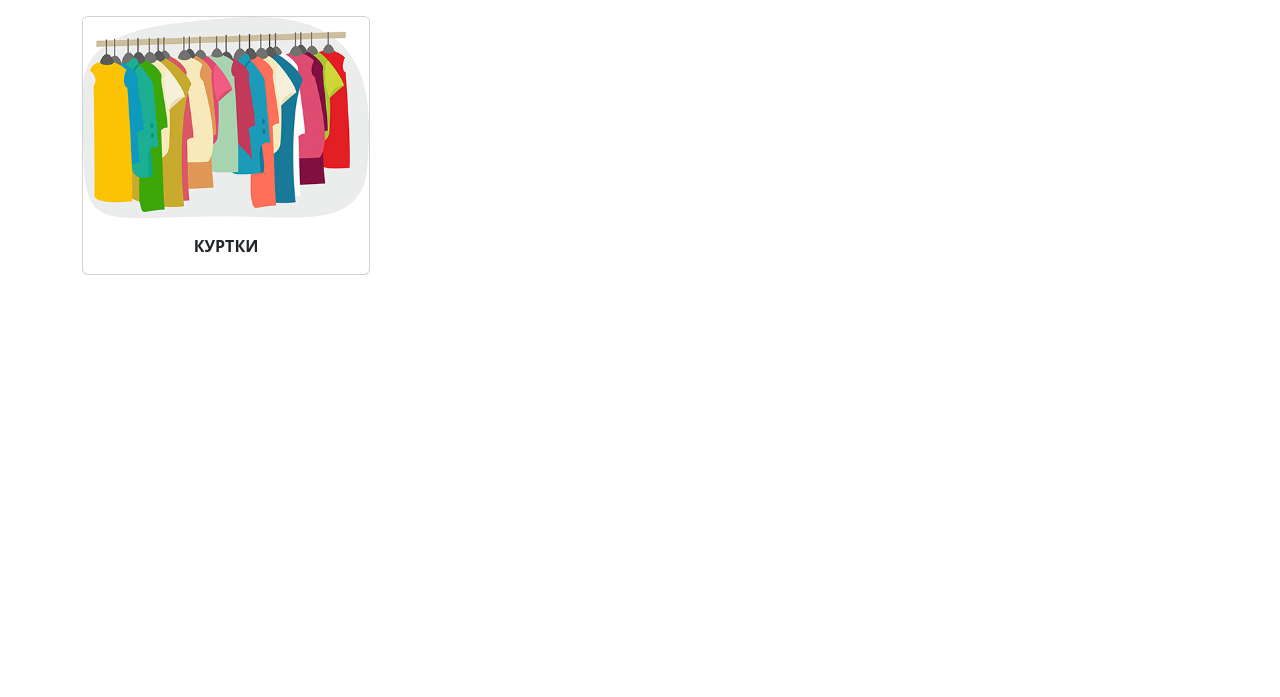
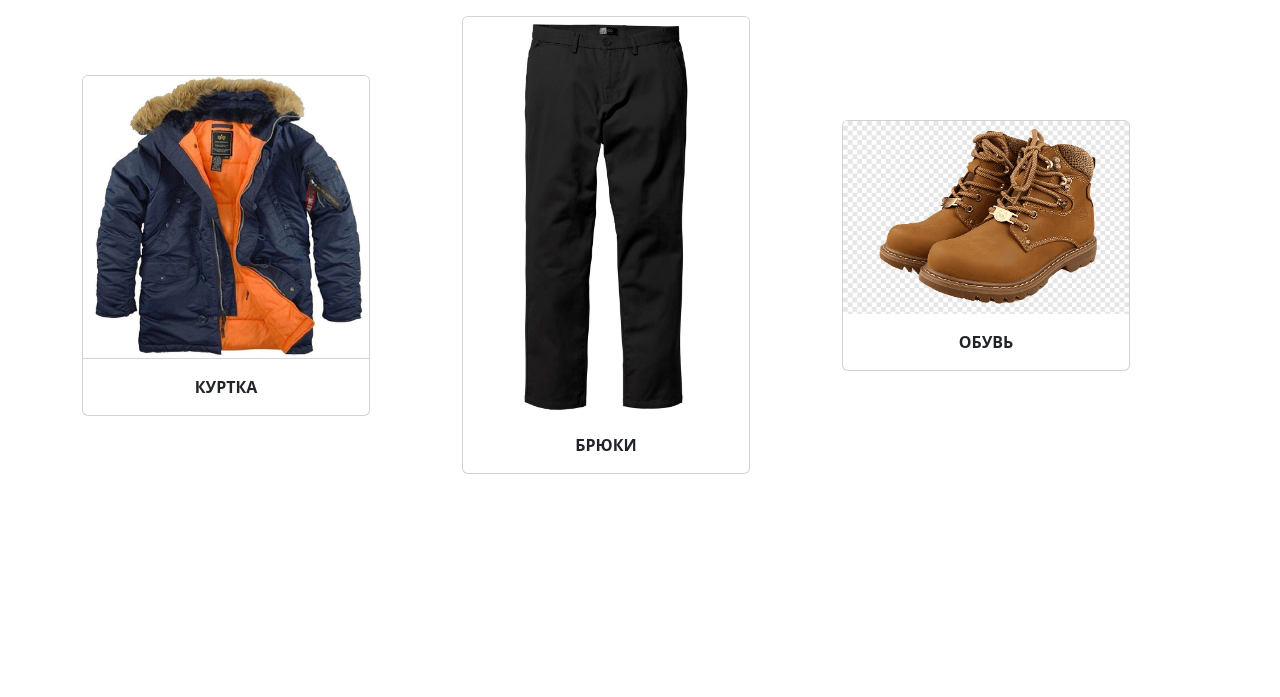
Before and after one commit to Artoym715/FlaskSite, a Flask app: page /catalog/category/ in a window 1280 px wide. Shown: the part 60-757 px from the top of the page. Run offline with Flask 3, Linux system fonts and the light colour scheme; some libraries are stand-ins or nearby versions.

Commit message:
Fix link img category template

```diff
--- a/templates/shop/category.html
+++ b/templates/shop/category.html
@@ -1,14 +1,15 @@
 {% extends 'base.html' %}
 {% block content %}
 {{ super() }}
+{% for link in context.category %}
 <div class="col">
 	<div class="card mt-3" style="width: 18rem;">
-		<a href=""></a><img src="{{ url_for('static', filename= '/img/Clothing-clothes-clipart01.jpg')}}"
-			class="card-img-top" alt="...">
+		<img src="{{ link.img }}" class="card-img-top" alt="...">
 		<div class="card-body">
-			<p class="card-text"><strong>КУРТКИ</strong></p>
+			<p class="card-text"><strong>{{ link.name }}</strong></p>
 		</div>
 	</div>
 </div>
+{% endfor %}
 
 {% endblock %}
```
